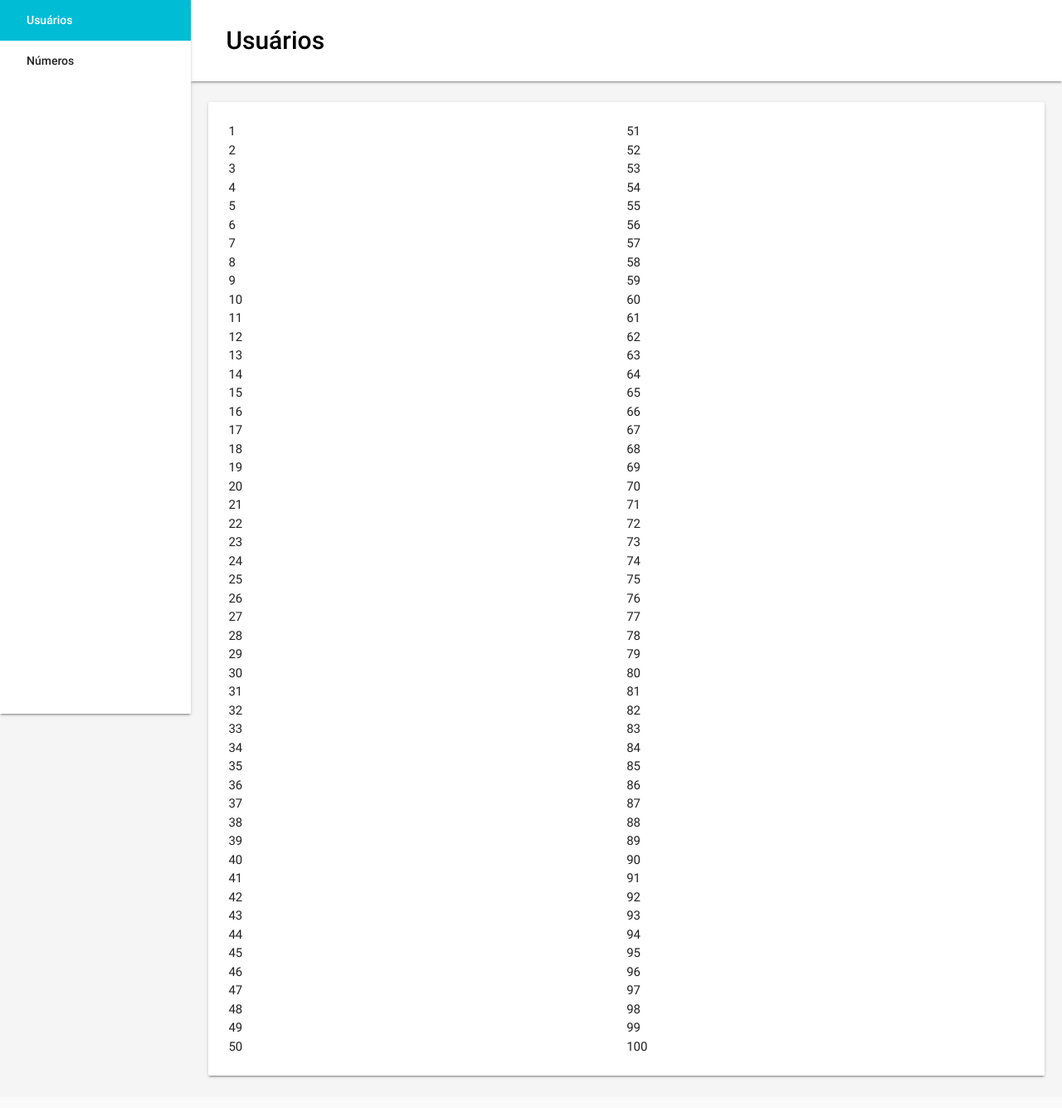
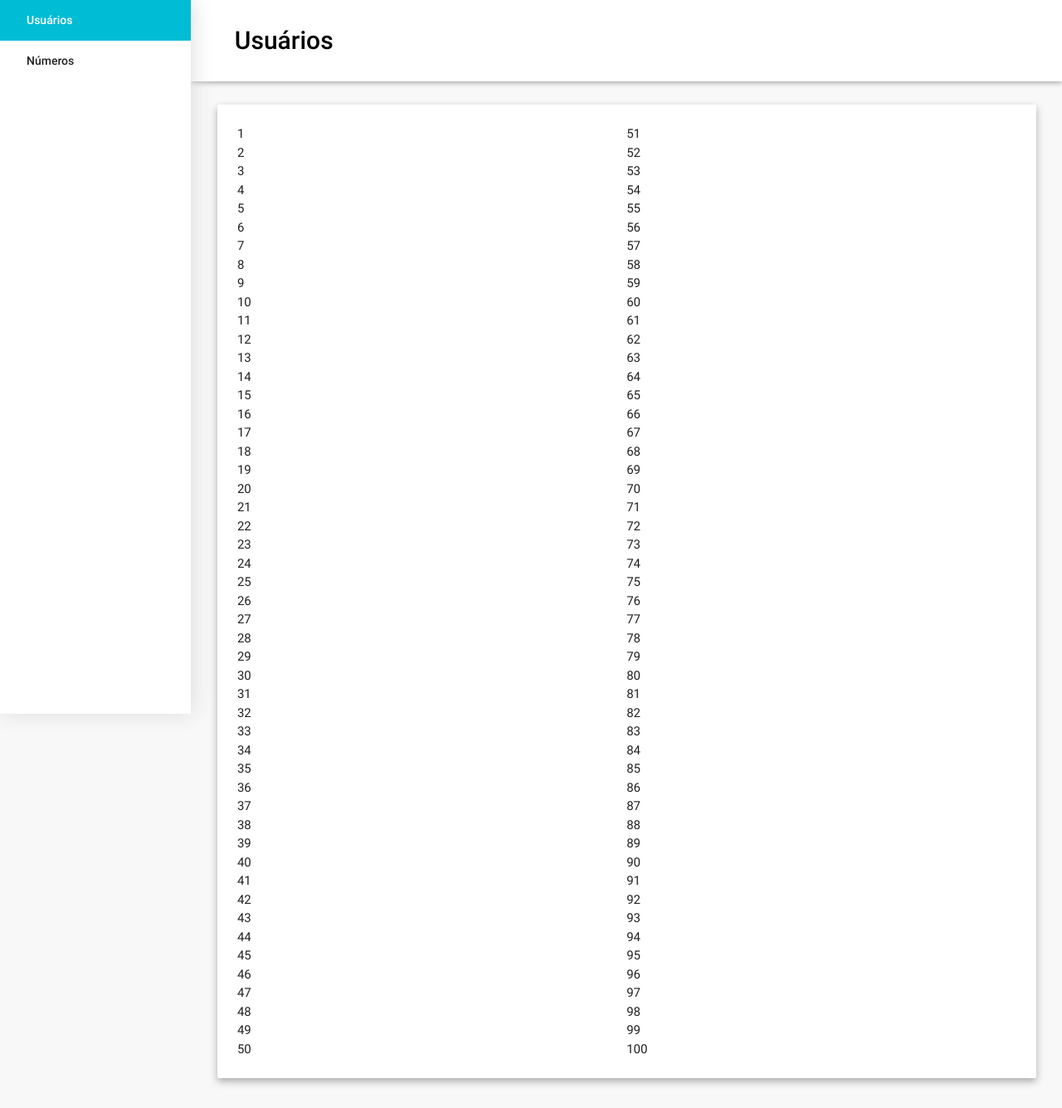
Before and after one commit to LeSantaFer/StepAdmin, a PHP site: page / in a window 1280 px wide. Shown: the whole page at 83% size. Before the commit the page ends 1299 px from the top, so only its background shows below. Run offline with PHP 8.4, Linux system fonts and the light colour scheme; some libraries are stand-ins or nearby versions.

Commit message:
Box shadows and colors bit changed

```diff
--- a/css/style.css
+++ b/css/style.css
@@ -1,27 +1,31 @@
 body {
-    background-color: #F5F5F5;
+    background-color: #F8F8F8;
     padding-left: 18%;
 }
 
 .header {
     height: 98px;
     width: 100%;
+    box-shadow: 0 2px 6px #aaa;
 }
 
 .main-container {
-    padding: 1% 2%;
+    padding: 2% 3%;
     width: 100%;
 }
 
 .page-title {
     font-size: 2.0rem;
     line-height: 98px;
-    padding: 0 4%;
+    padding: 0 5%;
     color: black;
 }
 
+/* Slide out properties */
+
 #slide-out {
     width: 18%;
+    box-shadow: 2px 0 24px #ddd;
 }
 
 ul#slide-out a {
@@ -40,6 +44,14 @@ li.active a {
     color: #FFF;
 }
 
+/* Card properties */
+
+.card {
+    box-shadow: 0 4px 10px #aaa;
+}
+
+/* Card columns */
+
 #left-column {
     width: 50%;
     float: left;
--- a/index.php
+++ b/index.php
@@ -39,8 +39,9 @@
 </nav>
 
 <div class="container main-container">
-    <div class="card" id="card-home" style="margin-top: 15px">
+    <div class="card" id="card-home">
         <div class="card-content">
+
             <div id="left-column">
                 <?php
                 for ($i = 1; $i < 51; $i++) {
@@ -48,6 +49,7 @@
                 }
                 ?>
             </div>
+
             <div id="right-column">
                 <?php
                 for ($i = 51; $i < 101; $i++) {
@@ -55,6 +57,7 @@
                 }
                 ?>
             </div>
+
             <br style="clear:both;"/>
         </div>
     </div>
```
